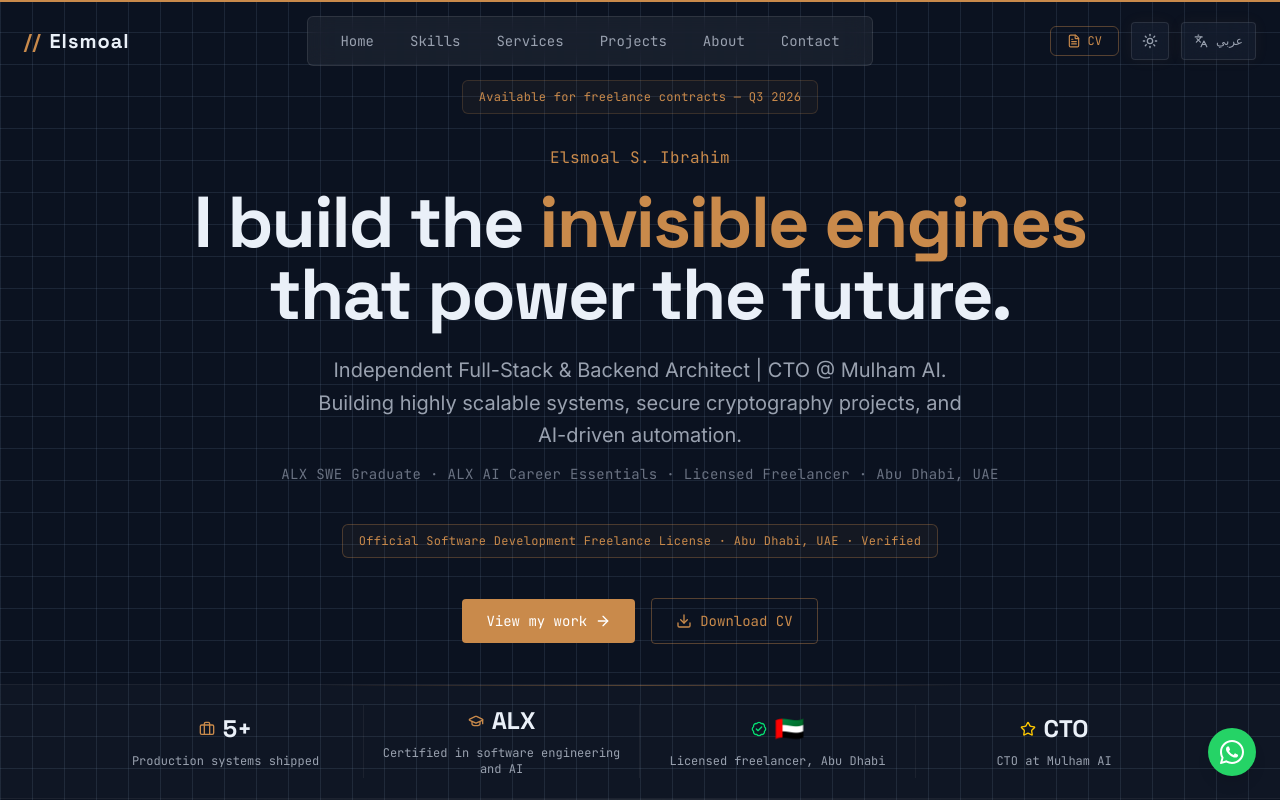
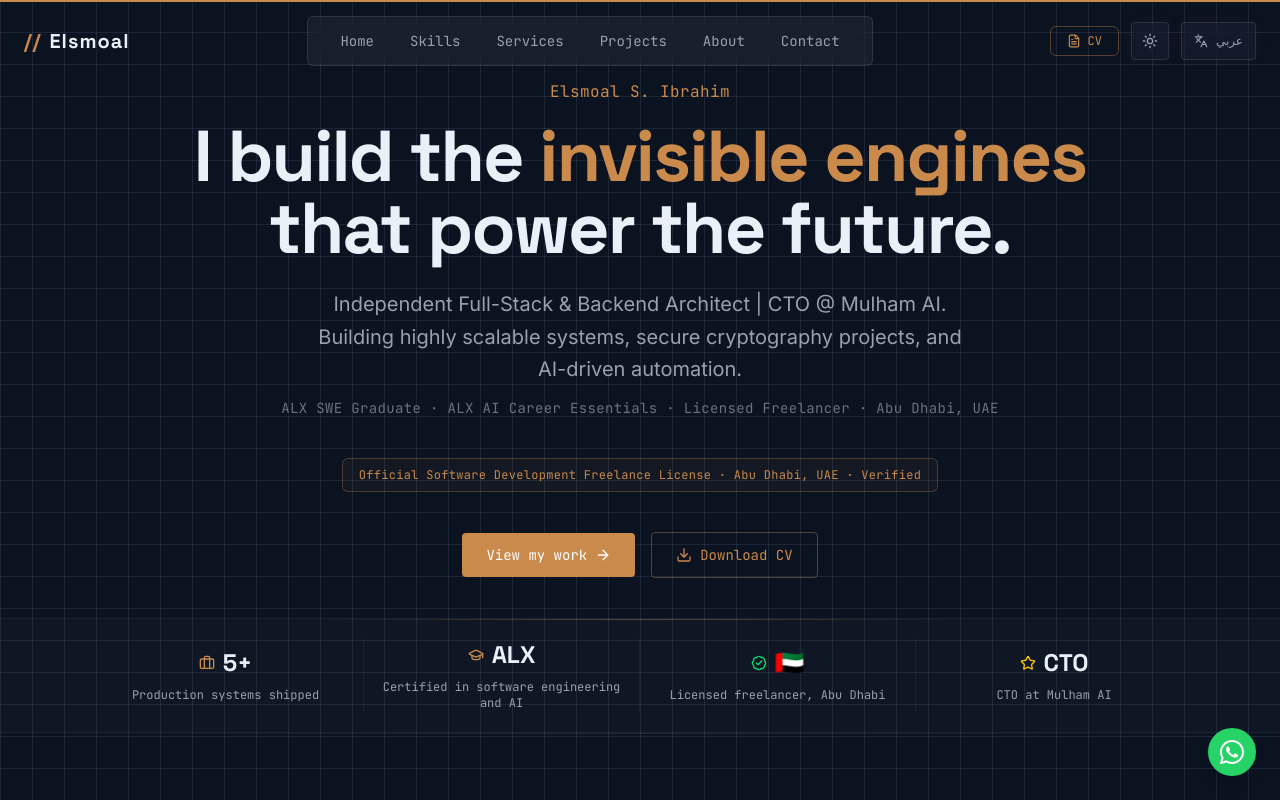
Before and after one commit to Elsmoil/Protfoilo, a Next.js app: page /en in a window 1280 px wide. Shown: the top 800 px of the page. Built offline with nearby package versions, Linux system fonts and the light colour scheme.

Commit message:
style: remove availability badge from Hero and fix Navbar stickiness/RTL layout

```diff
--- a/src/components/sections/Hero.tsx
+++ b/src/components/sections/Hero.tsx
@@ -15,17 +15,7 @@ export default function Hero() {
 
       <div className="z-10 flex max-w-4xl flex-col items-center text-center">
 
-        {/* Availability pulse indicator */}
-        <motion.div
-          initial={{ opacity: 0, y: -10 }}
-          animate={{ opacity: 1, y: 0 }}
-          transition={{ duration: 0.6, delay: 0.1 }}
-          className="flex items-center gap-2 mb-8 px-4 py-2 rounded-md border border-brass/20 bg-brass/5 backdrop-blur-sm"
-        >
-          <span className="font-mono text-xs text-brass-light dark:text-brass tracking-wide">
-            {t('availability')}
-          </span>
-        </motion.div>
+
 
         {/* Status line + h1 */}
         <motion.div
--- a/src/components/ui/Navbar.tsx
+++ b/src/components/ui/Navbar.tsx
@@ -10,7 +10,6 @@ import ThemeLangToggle from './ThemeLangToggle';
 
 export default function Navbar() {
   const { scrollY, scrollYProgress } = useScroll();
-  const [hidden, setHidden] = useState(false);
   const [isScrolled, setIsScrolled] = useState(false);
   const [mobileOpen, setMobileOpen] = useState(false);
   const t = useTranslations('Nav');
@@ -20,10 +19,7 @@ export default function Navbar() {
   useMotionValueEvent(scrollY, "change", (latest) => {
     const previous = scrollY.getPrevious() ?? 0;
     if (latest > previous && latest > 150) {
-      setHidden(true);
       setMobileOpen(false);
-    } else {
-      setHidden(false);
     }
     setIsScrolled(latest > 50);
   });
@@ -49,12 +45,6 @@ export default function Navbar() {
         style={{ scaleX: scrollYProgress }}
       />
       <motion.nav
-        variants={{
-          visible: { y: 0 },
-          hidden: { y: "-100%" },
-        }}
-        animate={hidden ? "hidden" : "visible"}
-        transition={{ duration: 0.35, ease: "easeInOut" }}
         className={`fixed top-0 inset-x-0 z-50 transition-all duration-300 ${
           isScrolled
             ? 'py-3 bg-white/90 dark:bg-void/80 backdrop-blur-md border-b border-gray-200 dark:border-white/10 shadow-sm dark:shadow-[0_4px_30px_rgba(0,0,0,0.1)]'
@@ -73,7 +63,7 @@ export default function Navbar() {
 
           {/* Desktop Links */}
           <div className="hidden md:flex flex-1 justify-center">
-            <div className={`flex items-center gap-1 bg-white/80 dark:bg-white/5 border border-gray-200 dark:border-white/10 px-4 py-2 rounded-md backdrop-blur-md shadow-sm dark:shadow-none ${locale === 'ar' ? 'flex-row-reverse' : ''}`}>
+            <div className={`flex items-center gap-1 bg-white/80 dark:bg-white/5 border border-gray-200 dark:border-white/10 px-4 py-2 rounded-md backdrop-blur-md shadow-sm dark:shadow-none`}>
               {navItems.map((item) => (
                 <button
                   key={item.id}
```
